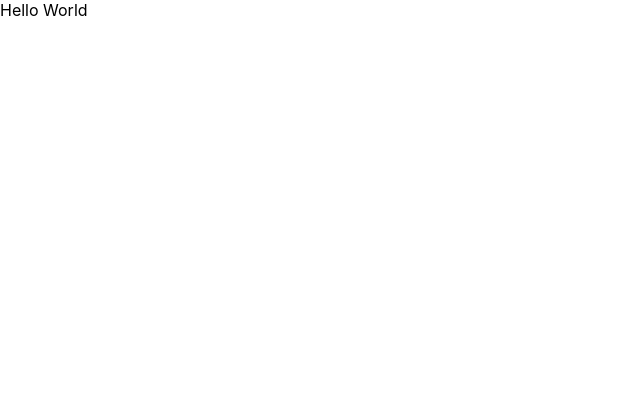
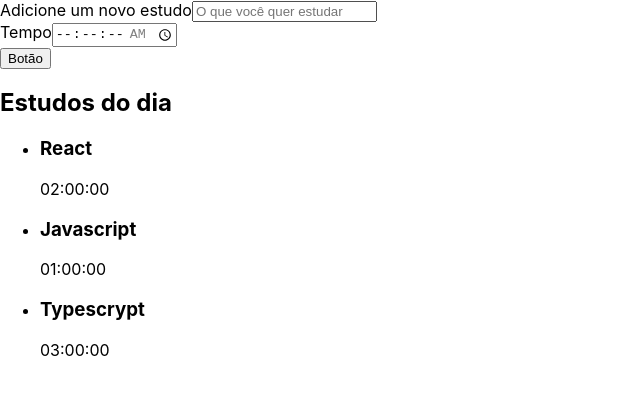
Before and after one commit to arodri19/courses-javascript, a React (Create React App) app: page / in a window 1280 px wide. Shown: the top 394 px of the page, without its empty margins (0-640 px from the left). Built offline with nearby package versions, Linux system fonts and the light colour scheme.

Commit message:
feat: termino aula02

```diff
--- a/public/index.html
+++ b/public/index.html
@@ -10,34 +10,11 @@
       content="Web site created using create-react-app"
     />
     <link rel="apple-touch-icon" href="%PUBLIC_URL%/logo192.png" />
-    <!--
-      manifest.json provides metadata used when your web app is installed on a
-      user's mobile device or desktop. See https://developers.google.com/web/fundamentals/web-app-manifest/
-    -->
     <link rel="manifest" href="%PUBLIC_URL%/manifest.json" />
-    <!--
-      Notice the use of %PUBLIC_URL% in the tags above.
-      It will be replaced with the URL of the `public` folder during the build.
-      Only files inside the `public` folder can be referenced from the HTML.
-
-      Unlike "/favicon.ico" or "favicon.ico", "%PUBLIC_URL%/favicon.ico" will
-      work correctly both with client-side routing and a non-root public URL.
-      Learn how to configure a non-root public URL by running `npm run build`.
-    -->
-    <title>React App</title>
+    <title>Alura Studies</title>
   </head>
   <body>
     <noscript>You need to enable JavaScript to run this app.</noscript>
     <div id="root"></div>
-    <!--
-      This HTML file is a template.
-      If you open it directly in the browser, you will see an empty page.
-
-      You can add webfonts, meta tags, or analytics to this file.
-      The build step will place the bundled scripts into the <body> tag.
-
-      To begin the development, run `npm start` or `yarn start`.
-      To create a production bundle, use `npm run build` or `yarn build`.
-    -->
   </body>
 </html>
--- a/src/App.tsx
+++ b/src/App.tsx
@@ -1,10 +1,12 @@
 import React from 'react';
-
+import Form from './components/Form'
+import List from './components/List'
 
 function App() {
   return (
     <div className="App">
-      Hello World
+      <Form />
+      <List/>
     </div>
   );
 }
--- /dev/null
+++ b/src/components/Button/index.tsx
@@ -0,0 +1,13 @@
+import React from "react";
+
+class Button extends React.Component {
+    render() {
+        return (
+            <button>
+                Botão
+            </button>
+        )
+    }
+}
+
+export default Button;
--- /dev/null
+++ b/src/components/Form/index.tsx
@@ -0,0 +1,40 @@
+import React from "react";
+import Button from "../Button";
+
+class Form extends React.Component {
+    render () {
+        return (
+            <form>
+                <div>
+                    <label htmlFor="task">
+                        Adicione um novo estudo
+                    </label>
+                    <input
+                        type="text"
+                        name="task"
+                        id="task"
+                        placeholder="O que você quer estudar"
+                        required
+                    />
+                </div>
+                <div>
+                    <label htmlFor="time">
+                        Tempo
+                    </label>
+                        <input
+                            type="time"
+                            step="1"
+                            name="time"
+                            id="time"
+                            min="00:00:00"
+                            max="01:30:00"
+                            required
+                        />
+                </div>
+                <Button/>
+            </form>
+        )
+    }
+}
+
+export default Form
--- /dev/null
+++ b/src/components/List/index.tsx
@@ -0,0 +1,29 @@
+import React from "react";
+
+function List() {
+    const tasks = [{
+        task: 'React',
+        time: '02:00:00'
+    }, {
+        task: 'Javascript',
+        time: '01:00:00'
+    }, {
+        task: 'Typescrypt',
+        time: '03:00:00'
+    }]
+    return (
+        <aside>
+            <h2>Estudos do dia</h2>
+            <ul>
+                {tasks.map((item, index) => (
+                    <li key={index}>
+                        <h3>{item.task}</h3>
+                        <span>{item.time}</span>
+                    </li>
+                ))}
+            </ul>
+        </aside>
+    )
+}
+
+export default List;
```
